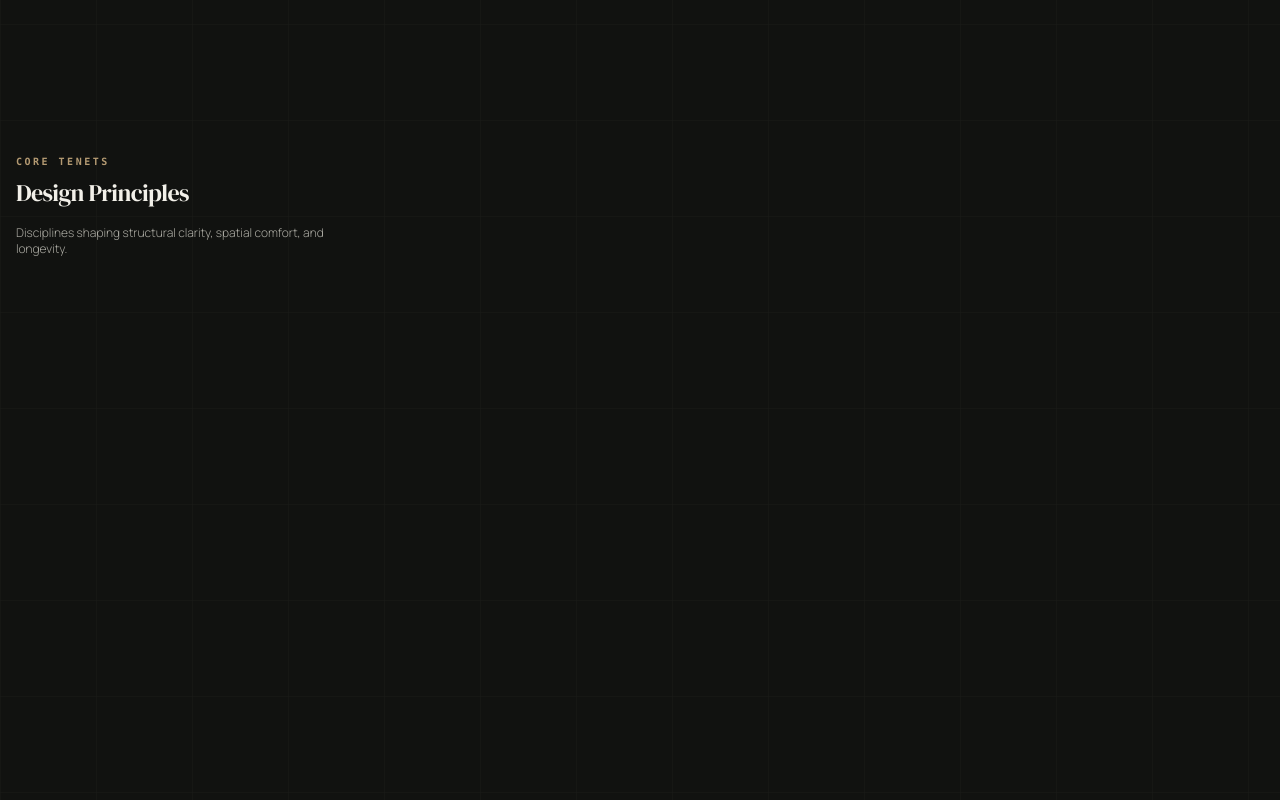
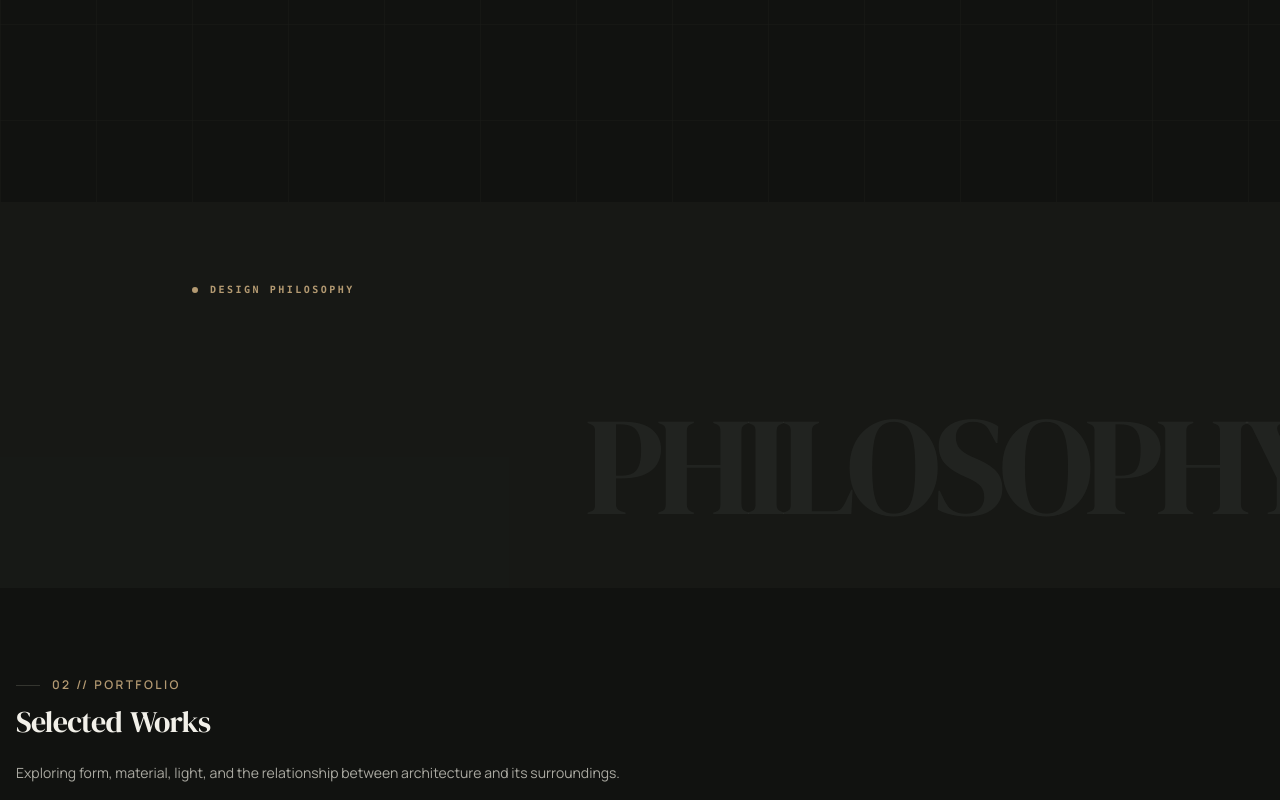
Before and after one commit to Siran-web/Tausif-portfolio, a Next.js app: page / in a window 1280 px wide. Shown: the part 1480-2280 px from the top of the page. Built offline with nearby package versions, Linux system fonts and the light colour scheme.

Commit message:
refactor: remove Design Principles section and associated GSAP animations

```diff
--- a/components/sections/HeroAboutSection.tsx
+++ b/components/sections/HeroAboutSection.tsx
@@ -17,7 +17,6 @@ export function HeroAboutSection() {
   const headlineRef = useRef<HTMLHeadingElement>(null);
   const bioRef = useRef<HTMLParagraphElement>(null);
   const specialitiesRef = useRef<HTMLDivElement>(null);
-  const principlesRef = useRef<HTMLDivElement>(null);
   const desktopPortraitCardRef = useRef<HTMLDivElement>(null);
   const desktopPortraitMaskRef = useRef<HTMLDivElement>(null);
   const desktopPortraitImgRef = useRef<HTMLDivElement>(null);
@@ -185,29 +184,6 @@ export function HeroAboutSection() {
           );
         }
       }
-
-      // Principles Cards Stagger
-      if (principlesRef.current) {
-        const cards = principlesRef.current.querySelectorAll(".principle-card");
-        if (cards && cards.length > 0) {
-          gsap.fromTo(
-            cards,
-            { opacity: 0, y: 24 },
-            {
-              opacity: 1,
-              y: 0,
-              duration: 0.7,
-              stagger: 0.1,
-              ease: "power2.out",
-              scrollTrigger: {
-                trigger: principlesRef.current,
-                start: "top 80%",
-                toggleActions: "play none none reverse",
-              },
-            }
-          );
-        }
-      }
     },
     { scope: wrapperRef }
   );
@@ -217,7 +193,7 @@ export function HeroAboutSection() {
       ref={wrapperRef}
       id="home"
       aria-label="Introduction & About the Architect"
-      className="relative bg-canvas border-b border-border pt-8 sm:pt-12 lg:pt-16 scroll-mt-6"
+      className="relative bg-canvas border-b border-border pt-8 sm:pt-12 lg:pt-16 pb-16 sm:pb-20 lg:pb-24 scroll-mt-6"
     >
 
       {/* Architectural Background Grid & Datum Motif */}
@@ -421,64 +397,6 @@ export function HeroAboutSection() {
                   ))}
                 </div>
               </div>
-
-              {/* 3. Design Principles */}
-              <div
-                ref={principlesRef}
-                className="pt-8 border-t border-border space-y-8"
-              >
-                <div className="flex flex-col sm:flex-row sm:items-end justify-between gap-4 border-b border-border/80 pb-5">
-                  <div>
-                    <span className="text-[10px] font-mono uppercase tracking-[0.25em] text-accent font-semibold block mb-2">
-                      {aboutContent.principles.eyebrow || "CORE TENETS"}
-                    </span>
-                    <h3 className="font-display text-2xl sm:text-3xl text-text-primary tracking-tight">
-                      {aboutContent.principles.title}
-                    </h3>
-                  </div>
-                  <p className="text-xs sm:text-sm font-sans text-text-secondary max-w-xs font-light">
-                    Disciplines shaping structural clarity, spatial comfort, and longevity.
-                  </p>
-                </div>
-
-                <div className="grid grid-cols-1 sm:grid-cols-2 gap-6 sm:gap-7">
-                  {aboutContent.principles.items.map((principle) => (
-                    <div
-                      key={principle.number}
-                      className="principle-card group rounded-sm border border-border bg-surface p-5 sm:p-6 flex flex-col justify-between transition-all duration-300 hover:border-accent hover:shadow-lg"
-                    >
-                      <div>
-                        <div className="flex items-center justify-between mb-4">
-                          <span className="font-display text-2xl sm:text-3xl text-accent font-normal tracking-tight">
-                            {principle.number}
-                          </span>
-                          <span
-                            className="text-xs font-mono text-text-tertiary select-none group-hover:text-accent transition-colors"
-                            aria-hidden="true"
-                          >
-                            +
-                          </span>
-                        </div>
-
-                        <h4 className="font-display text-lg sm:text-xl text-text-primary mb-2 group-hover:text-accent transition-colors duration-200">
-                          {principle.title}
-                        </h4>
-
-                        <p className="text-xs sm:text-sm leading-relaxed text-text-secondary font-sans font-light">
-                          {principle.description}
-                        </p>
-                      </div>
-
-                      <div className="mt-5 pt-2 border-t border-border/60 flex items-center justify-between">
-                        <span className="h-0.5 w-6 bg-border group-hover:w-10 group-hover:bg-accent block transition-all duration-300" />
-                        <span className="text-[9px] font-mono uppercase tracking-widest text-text-tertiary">
-                          TENET // {principle.number}
-                        </span>
-                      </div>
-                    </div>
-                  ))}
-                </div>
-              </div>
             </div>
           </div>
 
```
